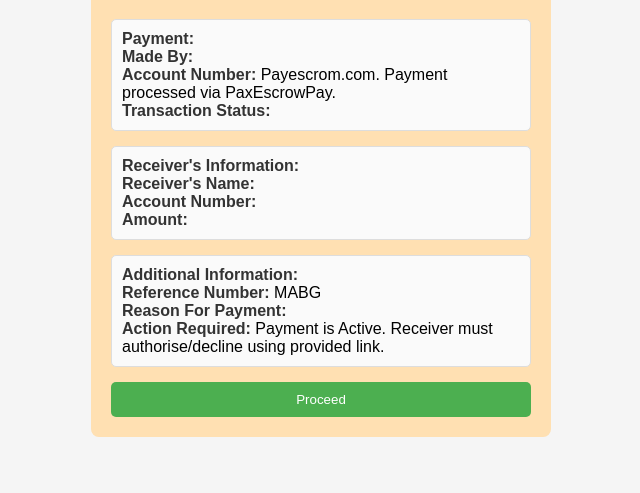
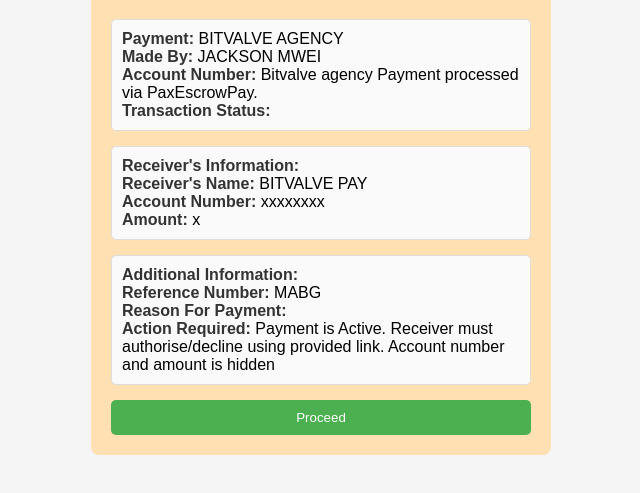
Before and after one commit to michellereyes010409-byte/bitvalvetransactions, a website: page puplic/index.html in a window 1280 px wide. Shown: the part 109-602 px from the top of the page, without its empty margins (319-959 px from the left). Drawn offline with Linux system fonts and the light colour scheme; no server answers.

Commit message:
initial commit

```diff
--- a/puplic/index.html
+++ b/puplic/index.html
@@ -56,24 +56,24 @@
         <h1>Transaction Receipt</h1>
 
         <div class="details">
-            <strong>Payment:</strong> <span id="payment"></span> <span id="currency"></span><br>
-            <strong>Made By:</strong> <span id="made_by"></span><br>
-            <strong>Account Number:</strong> Payescrom.com. Payment processed via PaxEscrowPay.<br>
+            <strong>Payment:</strong> <span id="payment">BITVALVE AGENCY</span> <span id="currency"></span><br>
+            <strong>Made By:</strong> <span id="made_by">JACKSON MWEI</span><br>
+            <strong>Account Number:</strong> Bitvalve agency Payment processed via PaxEscrowPay.<br>
             <strong>Transaction Status:</strong> <span id="status"></span>
         </div>
 
         <div class="info">
             <strong>Receiver's Information:</strong><br>
-            <strong>Receiver's Name:</strong> <span id="receiver_name"></span><br>
-            <strong>Account Number:</strong> <span id="account_number"></span><br>
-            <strong>Amount:</strong> <span id="amount"></span> <span id="currency2"></span>
+            <strong>Receiver's Name:</strong> <span id="receiver_name">BITVALVE PAY</span><br>
+            <strong>Account Number:</strong> <span id="account_number">xxxxxxxx</span><br>
+            <strong>Amount:</strong> <span id="amount"></span> <span id="currency2">x</span>
         </div>
 
         <div class="additional">
             <strong>Additional Information:</strong><br>
             <strong>Reference Number:</strong> MABG<br>
             <strong>Reason For Payment:</strong> <span id="reason"></span><br>
-            <strong>Action Required:</strong> Payment is Active. Receiver must authorise/decline using provided link.
+            <strong>Action Required:</strong> Payment is Active. Receiver must authorise/decline using provided link. Account number and amount is hidden
         </div>
 
         <button onclick="window.location.href='noones.html'">Proceed</button>
```
